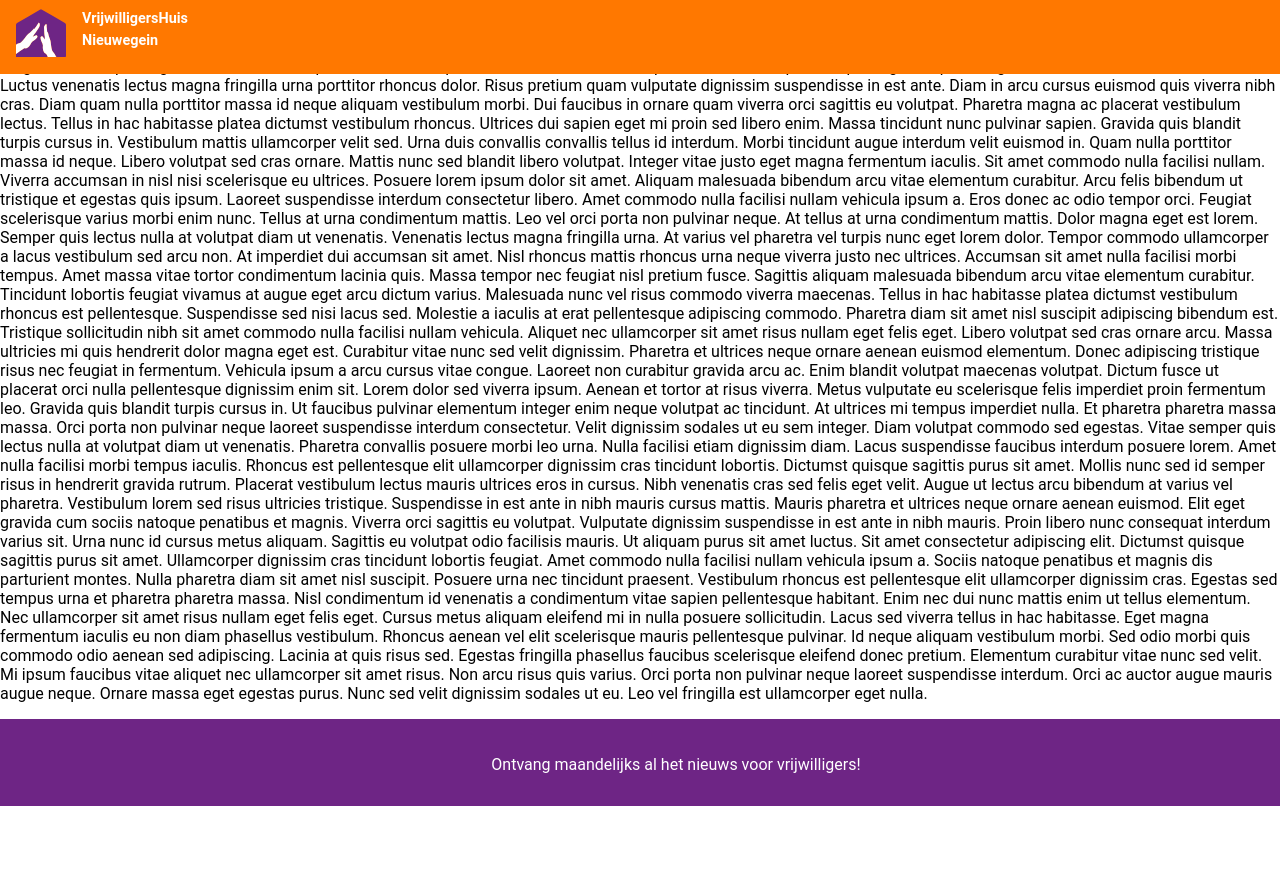
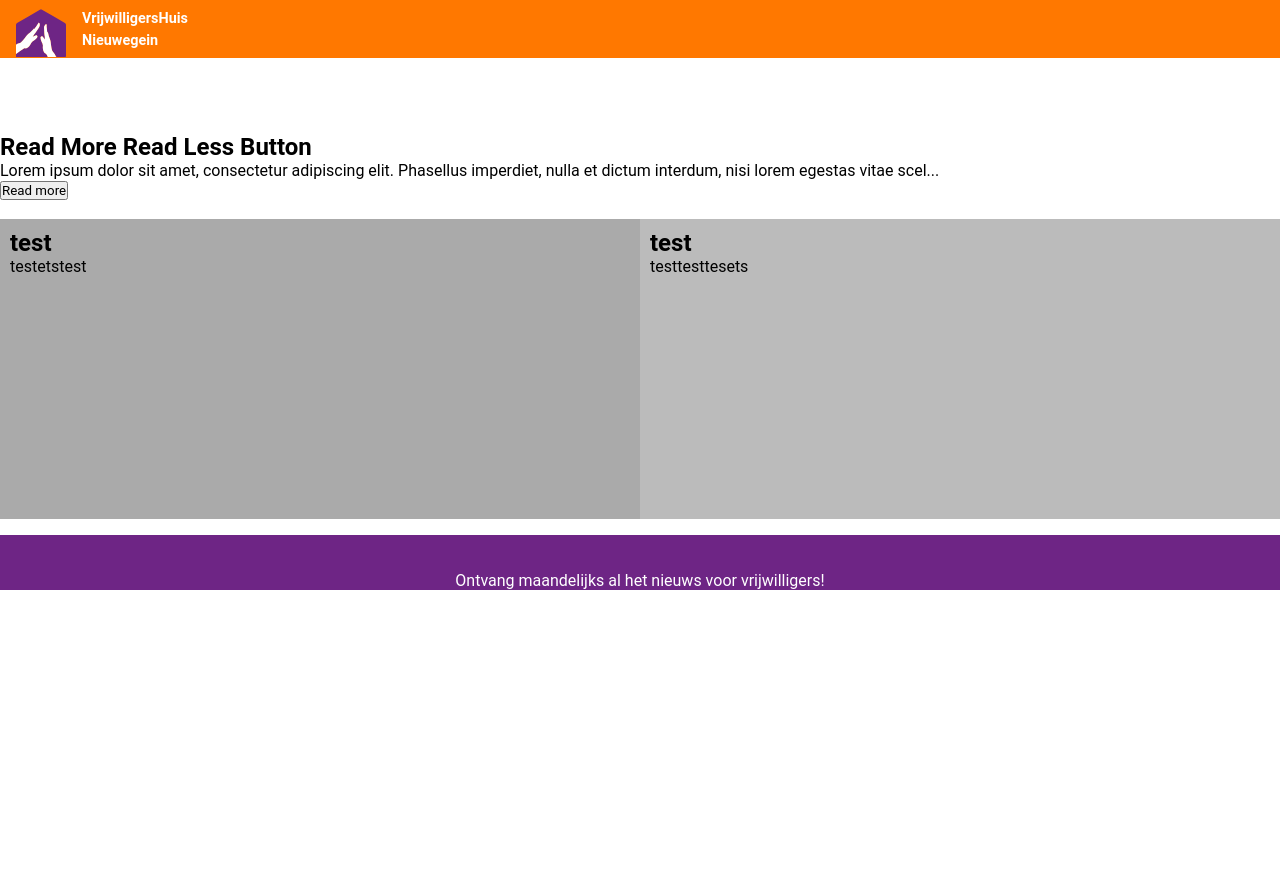
Before and after one commit to beau-vr/vrijwilligershuis, a PHP site: page / in a window 1280 px wide; the page is wider, and only the part inside the window is pictured. After the commit the page ends 590 px from the top of that part, so only its background shows below. Run offline with PHP 8.4, Linux system fonts and the light colour scheme.

Commit message:
btn test

```diff
--- /dev/null
+++ b/assets/js/script.js
@@ -0,0 +1,15 @@
+function readmore() {
+    var dots = document.getElementById("dots");
+    var moreText = document.getElementById("more");
+    var btnText = document.getElementById("myBtn");
+
+    if (dots.style.display === "none") {
+      dots.style.display = "inline";
+      btnText.innerHTML = "Read more";
+      moreText.style.display = "none";
+    } else {
+      dots.style.display = "none";
+      btnText.innerHTML = "Read less";
+      moreText.style.display = "inline";
+    }
+  }
--- a/assets/style/style.css
+++ b/assets/style/style.css
@@ -1,8 +1,9 @@
 *{
     margin: 0;
     padding: 0;
-    width: 100%;
+    /* width: 100%; */
     font-family: Roboto,sans-serif;
+    box-sizing: border-box;
 }
 
 header{
@@ -50,3 +51,27 @@ footer .prefooter p{
     text-align: center;
     padding: 20px
 }
+#more{
+    display: none;
+}
+content{
+    box-sizing: border-box;
+}
+.column {
+    float: left;
+    width: 50%;
+    padding: 10px;
+    height: 300px;
+  }
+
+  .row:after {
+    content: "";
+    display: table;
+    clear: both;
+  }
+
+  @media screen and (max-width: 600px) {
+    .column {
+      width: 100%;
+    }
+  }
--- a/index.php
+++ b/index.php
@@ -12,25 +12,28 @@
         <img class="logo-header"src="assets/img/logo-small.svg" alt="logo">
         <span> VrijwilligersHuis<br>Nieuwegein </span>
     </header>
-    <content><p>Lorem ipsum dolor sit amet, consectetur adipiscing elit, sed do eiusmod tempor incididunt ut labore et dolore magna aliqua. Vitae nunc sed velit dignissim sodales ut eu sem. Phasellus egestas tellus rutrum tellus pellentesque eu tincidunt tortor aliquam. Fringilla phasellus faucibus scelerisque eleifend donec pretium vulputate sapien. Ultrices sagittis orci a scelerisque purus semper eget duis. Sed odio morbi quis commodo odio aenean sed. Egestas sed tempus urna et pharetra. Id volutpat lacus laoreet non. Nibh praesent tristique magna sit amet purus gravida. Lacus sed turpis tincidunt id aliquet risus. Etiam sit amet nisl purus in. Eleifend quam adipiscing vitae proin sagittis. Senectus et netus et malesuada.
-
-Luctus venenatis lectus magna fringilla urna porttitor rhoncus dolor. Risus pretium quam vulputate dignissim suspendisse in est ante. Diam in arcu cursus euismod quis viverra nibh cras. Diam quam nulla porttitor massa id neque aliquam vestibulum morbi. Dui faucibus in ornare quam viverra orci sagittis eu volutpat. Pharetra magna ac placerat vestibulum lectus. Tellus in hac habitasse platea dictumst vestibulum rhoncus. Ultrices dui sapien eget mi proin sed libero enim. Massa tincidunt nunc pulvinar sapien. Gravida quis blandit turpis cursus in. Vestibulum mattis ullamcorper velit sed. Urna duis convallis convallis tellus id interdum. Morbi tincidunt augue interdum velit euismod in. Quam nulla porttitor massa id neque. Libero volutpat sed cras ornare. Mattis nunc sed blandit libero volutpat. Integer vitae justo eget magna fermentum iaculis. Sit amet commodo nulla facilisi nullam.
-
-Viverra accumsan in nisl nisi scelerisque eu ultrices. Posuere lorem ipsum dolor sit amet. Aliquam malesuada bibendum arcu vitae elementum curabitur. Arcu felis bibendum ut tristique et egestas quis ipsum. Laoreet suspendisse interdum consectetur libero. Amet commodo nulla facilisi nullam vehicula ipsum a. Eros donec ac odio tempor orci. Feugiat scelerisque varius morbi enim nunc. Tellus at urna condimentum mattis. Leo vel orci porta non pulvinar neque. At tellus at urna condimentum mattis. Dolor magna eget est lorem. Semper quis lectus nulla at volutpat diam ut venenatis. Venenatis lectus magna fringilla urna. At varius vel pharetra vel turpis nunc eget lorem dolor. Tempor commodo ullamcorper a lacus vestibulum sed arcu non. At imperdiet dui accumsan sit amet. Nisl rhoncus mattis rhoncus urna neque viverra justo nec ultrices. Accumsan sit amet nulla facilisi morbi tempus. Amet massa vitae tortor condimentum lacinia quis.
-
-Massa tempor nec feugiat nisl pretium fusce. Sagittis aliquam malesuada bibendum arcu vitae elementum curabitur. Tincidunt lobortis feugiat vivamus at augue eget arcu dictum varius. Malesuada nunc vel risus commodo viverra maecenas. Tellus in hac habitasse platea dictumst vestibulum rhoncus est pellentesque. Suspendisse sed nisi lacus sed. Molestie a iaculis at erat pellentesque adipiscing commodo. Pharetra diam sit amet nisl suscipit adipiscing bibendum est. Tristique sollicitudin nibh sit amet commodo nulla facilisi nullam vehicula. Aliquet nec ullamcorper sit amet risus nullam eget felis eget. Libero volutpat sed cras ornare arcu. Massa ultricies mi quis hendrerit dolor magna eget est. Curabitur vitae nunc sed velit dignissim. Pharetra et ultrices neque ornare aenean euismod elementum. Donec adipiscing tristique risus nec feugiat in fermentum. Vehicula ipsum a arcu cursus vitae congue.
-
-Laoreet non curabitur gravida arcu ac. Enim blandit volutpat maecenas volutpat. Dictum fusce ut placerat orci nulla pellentesque dignissim enim sit. Lorem dolor sed viverra ipsum. Aenean et tortor at risus viverra. Metus vulputate eu scelerisque felis imperdiet proin fermentum leo. Gravida quis blandit turpis cursus in. Ut faucibus pulvinar elementum integer enim neque volutpat ac tincidunt. At ultrices mi tempus imperdiet nulla. Et pharetra pharetra massa massa. Orci porta non pulvinar neque laoreet suspendisse interdum consectetur.
-
-Velit dignissim sodales ut eu sem integer. Diam volutpat commodo sed egestas. Vitae semper quis lectus nulla at volutpat diam ut venenatis. Pharetra convallis posuere morbi leo urna. Nulla facilisi etiam dignissim diam. Lacus suspendisse faucibus interdum posuere lorem. Amet nulla facilisi morbi tempus iaculis. Rhoncus est pellentesque elit ullamcorper dignissim cras tincidunt lobortis. Dictumst quisque sagittis purus sit amet. Mollis nunc sed id semper risus in hendrerit gravida rutrum. Placerat vestibulum lectus mauris ultrices eros in cursus. Nibh venenatis cras sed felis eget velit. Augue ut lectus arcu bibendum at varius vel pharetra. Vestibulum lorem sed risus ultricies tristique.
-
-Suspendisse in est ante in nibh mauris cursus mattis. Mauris pharetra et ultrices neque ornare aenean euismod. Elit eget gravida cum sociis natoque penatibus et magnis. Viverra orci sagittis eu volutpat. Vulputate dignissim suspendisse in est ante in nibh mauris. Proin libero nunc consequat interdum varius sit. Urna nunc id cursus metus aliquam. Sagittis eu volutpat odio facilisis mauris. Ut aliquam purus sit amet luctus. Sit amet consectetur adipiscing elit. Dictumst quisque sagittis purus sit amet. Ullamcorper dignissim cras tincidunt lobortis feugiat. Amet commodo nulla facilisi nullam vehicula ipsum a. Sociis natoque penatibus et magnis dis parturient montes. Nulla pharetra diam sit amet nisl suscipit. Posuere urna nec tincidunt praesent. Vestibulum rhoncus est pellentesque elit ullamcorper dignissim cras. Egestas sed tempus urna et pharetra pharetra massa.
-
-Nisl condimentum id venenatis a condimentum vitae sapien pellentesque habitant. Enim nec dui nunc mattis enim ut tellus elementum. Nec ullamcorper sit amet risus nullam eget felis eget. Cursus metus aliquam eleifend mi in nulla posuere sollicitudin. Lacus sed viverra tellus in hac habitasse. Eget magna fermentum iaculis eu non diam phasellus vestibulum. Rhoncus aenean vel elit scelerisque mauris pellentesque pulvinar. Id neque aliquam vestibulum morbi. Sed odio morbi quis commodo odio aenean sed adipiscing. Lacinia at quis risus sed. Egestas fringilla phasellus faucibus scelerisque eleifend donec pretium. Elementum curabitur vitae nunc sed velit. Mi ipsum faucibus vitae aliquet nec ullamcorper sit amet risus. Non arcu risus quis varius. Orci porta non pulvinar neque laoreet suspendisse interdum. Orci ac auctor augue mauris augue neque. Ornare massa eget egestas purus. Nunc sed velit dignissim sodales ut eu. Leo vel fringilla est ullamcorper eget nulla.</p></content>
+    <content>
+        <br><br><br><br><br><br><br>
+    <h2>Read More Read Less Button</h2>
+<p>Lorem ipsum dolor sit amet, consectetur adipiscing elit. Phasellus imperdiet, nulla et dictum interdum, nisi lorem egestas vitae scel<span id="dots">...</span><span id="more">erisque enim ligula venenatis dolor. Maecenas nisl est, ultrices nec congue eget, auctor vitae massa. Fusce luctus vestibulum augue ut aliquet. Nunc sagittis dictum nisi, sed ullamcorper ipsum dignissim ac. In at libero sed nunc venenatis imperdiet sed ornare turpis. Donec vitae dui eget tellus gravida venenatis. Integer fringilla congue eros non fermentum. Sed dapibus pulvinar nibh tempor porta.</span></p>
+<button onclick="readmore()" id="myBtn">Read more</button>
+    <br>
+    <br>
+<div class="row">
+  <div class="column" style="background-color:#aaa;">
+    <h2>test</h2>
+    <p>testetstest</p>
+  </div>
+  <div class="column" style="background-color:#bbb;">
+    <h2>test</h2>
+    <p>testtesttesets</p>
+  </div>
+</div>
+</content>
     <footer>
         <div class="prefooter"> <p>Ontvang maandelijks al het nieuws voor vrijwilligers!</p></div>
 
     </footer>
 </body>
-
+<script src="assets/js/script.js"></script>
 </html>
```
